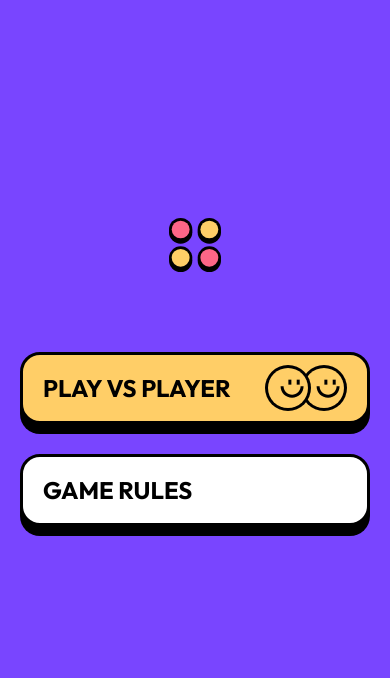
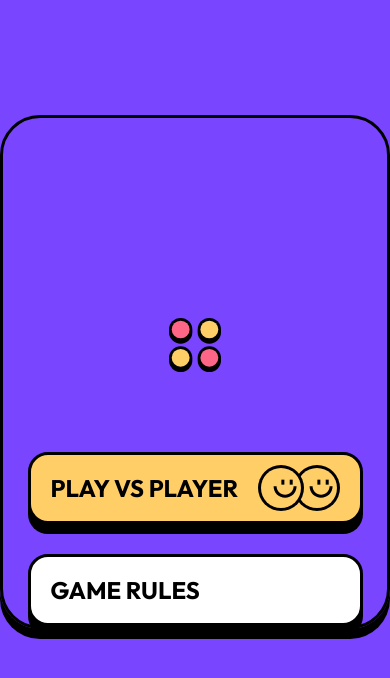
Before and after one commit to EnkiEnki77/connect-four, a Next.js app: page / in a window 390 px wide. Shown: the top 678 px of the page. Built offline with nearby package versions, Linux system fonts and the light colour scheme.

Commit message:
created responsive static menu page

```diff
--- a/components/Button.tsx
+++ b/components/Button.tsx
@@ -10,7 +10,9 @@ type Props = {
 const Button = ({ className, children, route }: Props) => {
   return (
     <button
-      className={`${className} relative cursor-pointer hover:border-darkPurple hover:shadow-darkPurple  px-5  leading-[31px] m uppercase h-[72px] w-full rounded-[20px] border-3 border-black shadow-[0px_10px_0px_#000000]`}
+      className={`${className} relative cursor-pointer hover:border-darkPurple hover:shadow-darkPurple  px-5
+      leading-[31px] m uppercase h-[72px] w-full rounded-[20px] border-3 border-black shadow-[0px_10px_0px_#000000]
+      max-w-[335px] md:max-w-none `}
     >
       {route && <Link className="absolute w-full h-full" href={route} />}
       {children}
--- a/pages/index.tsx
+++ b/pages/index.tsx
@@ -8,7 +8,7 @@ import playVsPlayer from "../public/assets/player-vs-player.svg";
 const Home: NextPage = () => {
   const cunt = "3";
   return (
-    <div className="min-h-screen bg-purple px-5 flex flex-col justify-center items-center gap-[30px] pb-[100px]">
+    <div className="min-h-screen bg-purple md:bg-darkPurple flex justify-center items-center  pb-[100px]">
       <Head>
         <title>Create Next App</title>
         <link rel="icon" href="/favicon.ico" />
@@ -23,6 +23,11 @@ const Home: NextPage = () => {
           rel="stylesheet"
         />
       </Head>
+      <div
+        className="md:bg-purple pt-[200px]  md:max-w-[480px] w-full md:h-[435px] h-full px-5 md:px-10
+      md:pb-[60px] md:pt-[70px] flex flex-col justify-center items-center gap-[30px] rounded-[40px] border-3
+      border-black shadow-[0px_10px_0px]"
+      >
         <Image
           className="mb-[50px]"
           src={logo.src}
@@ -48,6 +53,7 @@ const Home: NextPage = () => {
           game rules
         </Button>
       </div>
+    </div>
   );
 };
 
```
Lines whose indentation alone changed are shown as unchanged.
